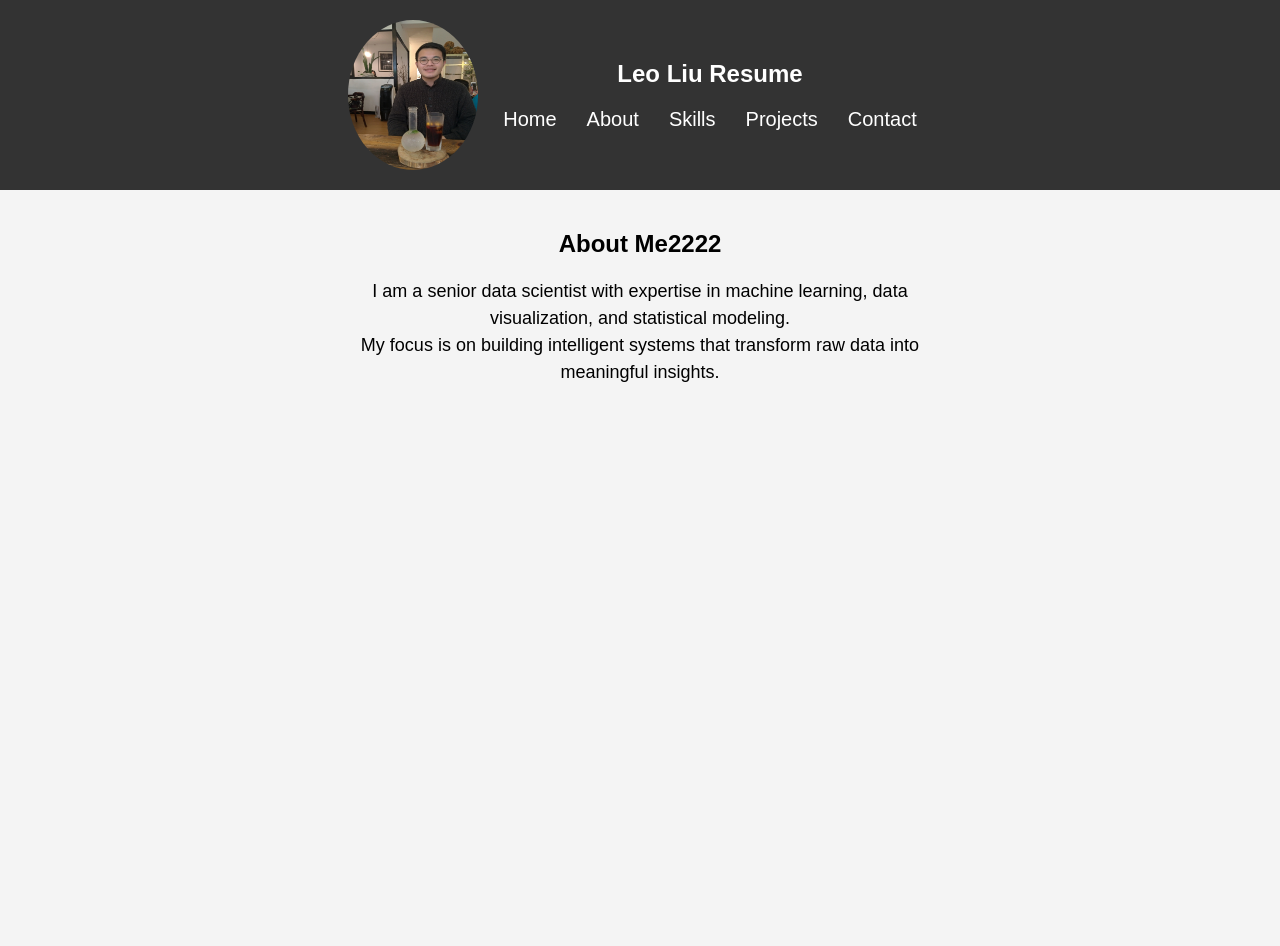
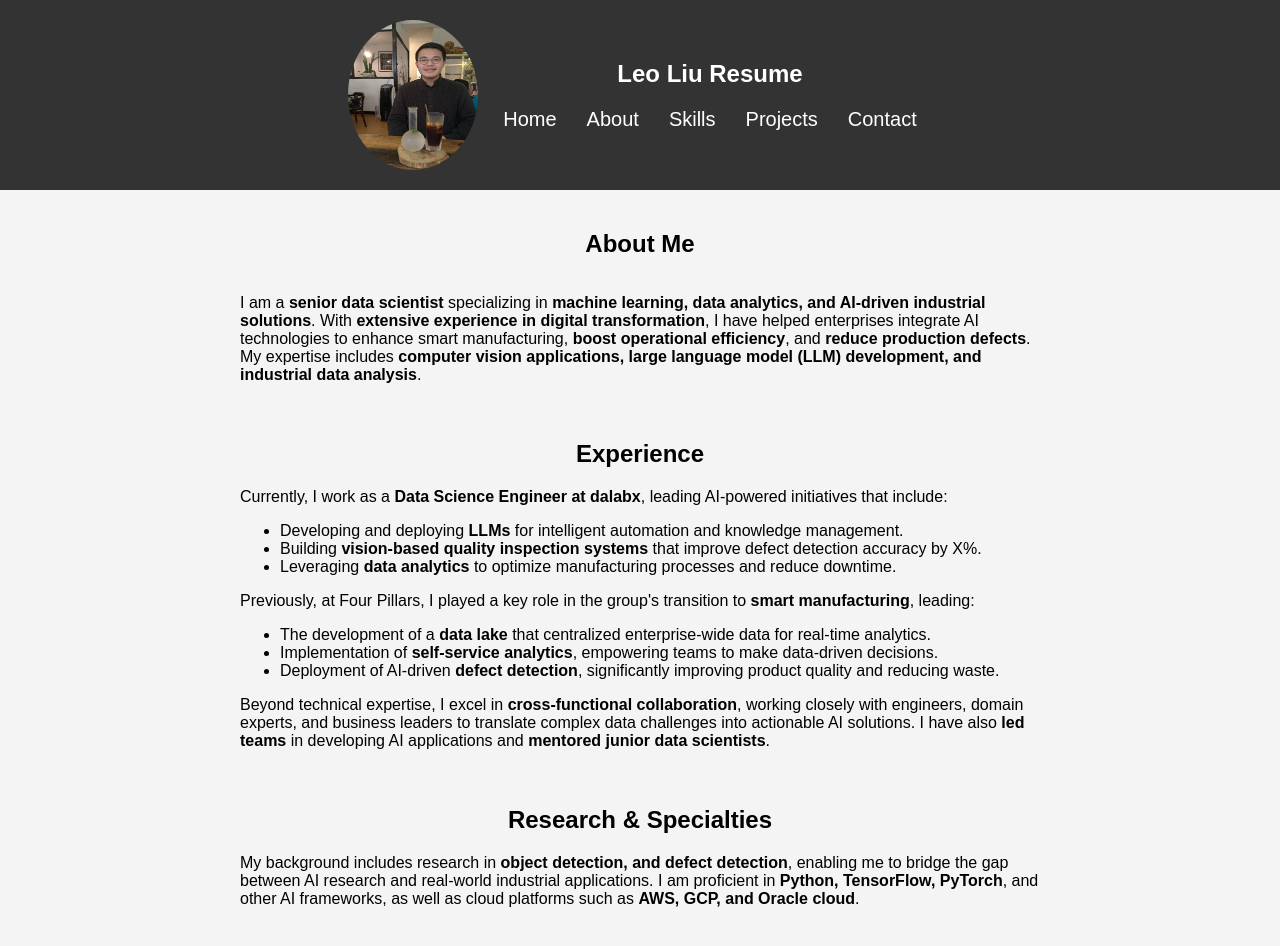
Before and after one commit to leoliu5550/leoliu5550.github.io, a Vue app: page /about in a window 1280 px wide. Shown: the top 946 px of the page. Before the commit the page ends 800 px from the top, so only its background shows below. Built offline with nearby package versions, Linux system fonts and the light colour scheme.

Commit message:
feat: 🎸 about part
add about ME content

```diff
--- a/src/assets/styles/about.css
+++ b/src/assets/styles/about.css
@@ -1,4 +1,4 @@
-.about {
+/* .about {
   padding: 20px;
   text-align: center;
 }
@@ -8,4 +8,35 @@
   line-height: 1.5;
   max-width: 600px;
   margin: 0 auto;
+} */
+
+/* .about-container {
+  display: flex;
+  justify-content: center;
+  align-items: center;
+} */
+
+
+.about {
+  display: grid;
+  grid-template-rows: auto 1fr; /* Auto for h1, 1fr for content */
+  align-items: center; /* Center content vertically */
+  /* Or: align-items: start; for top alignment */
+  /* Or: align-items: end; for bottom alignment */
+  padding: 20px; /* Example */
 }
+
+.about h1 ,
+.about h2{
+  justify-self: center;
+  margin-bottom: 20px;
+}
+
+.about .intro,
+.about .experience,
+.about .research {
+  width: 80%; /* Or a specific width */
+  max-width: 800px; /* Optional max-width */
+  margin-bottom: 20px; /* Space between sections */
+  justify-self: center; /* Center content horizontally */
+}
--- a/src/components/About.vue
+++ b/src/components/About.vue
@@ -1,13 +1,51 @@
 <template>
   <section class="about">
-    <h1>About Me2222</h1>
-    <p>
-      I am a senior data scientist with expertise in machine learning,
-      data visualization, and statistical modeling.
-    </p>
-    <p>
-      My focus is on building intelligent systems that transform raw data into meaningful insights.
-    </p>
+    <h1>About Me</h1>
+
+    <div class="intro">
+      <p>
+        I am a <strong>senior data scientist</strong> specializing in
+        <strong>machine learning, data analytics, and AI-driven industrial solutions</strong>.
+        With <strong>extensive experience in digital transformation</strong>, I have helped enterprises integrate AI technologies
+        to enhance smart manufacturing, <strong>boost operational efficiency</strong>, and
+        <strong>reduce production defects</strong>.
+        My expertise includes <strong>computer vision applications, large language model (LLM) development,  and industrial data analysis</strong>.
+      </p>
+    </div>
+
+    <div class="experience">
+      <h2>Experience</h2>
+      <p>
+        Currently, I work as a <strong>Data Science Engineer at dalabx</strong>, leading AI-powered initiatives that include:
+      </p>
+      <ul>
+        <li>Developing and deploying <strong>LLMs</strong> for intelligent automation and knowledge management.</li>
+        <li>Building <strong>vision-based quality inspection systems</strong> that improve defect detection accuracy by X%.</li>
+        <li>Leveraging <strong>data analytics</strong> to optimize manufacturing processes and reduce downtime.</li>
+      </ul>
+      <p>
+        Previously, at Four Pillars, I played a key role in the group's transition to <strong>smart manufacturing</strong>, leading:
+      </p>
+      <ul>
+        <li>The development of a <strong>data lake</strong> that centralized enterprise-wide data for real-time analytics.</li>
+        <li>Implementation of <strong>self-service analytics</strong>, empowering teams to make data-driven decisions.</li>
+        <li>Deployment of AI-driven <strong>defect detection</strong>, significantly improving product quality and reducing waste.</li>
+      </ul>
+      <p>
+        Beyond technical expertise, I excel in <strong>cross-functional collaboration</strong>, working closely with engineers, domain experts, and business leaders
+        to translate complex data challenges into actionable AI solutions.
+        I have also <strong>led teams</strong> in developing AI applications and <strong>mentored junior data scientists</strong>.
+      </p>
+    </div>
+
+    <div class="research">
+      <h2>Research & Specialties</h2>
+      <p>
+        My background includes research in <strong> object detection, and defect detection</strong>,
+        enabling me to bridge the gap between AI research and real-world industrial applications.
+        I am proficient in <strong>Python, TensorFlow, PyTorch</strong>, and other AI frameworks, as well as cloud platforms such as <strong>AWS, GCP, and Oracle cloud</strong>.
+      </p>
+    </div>
   </section>
 </template>
 
```
Lines whose indentation alone changed are shown as unchanged.
